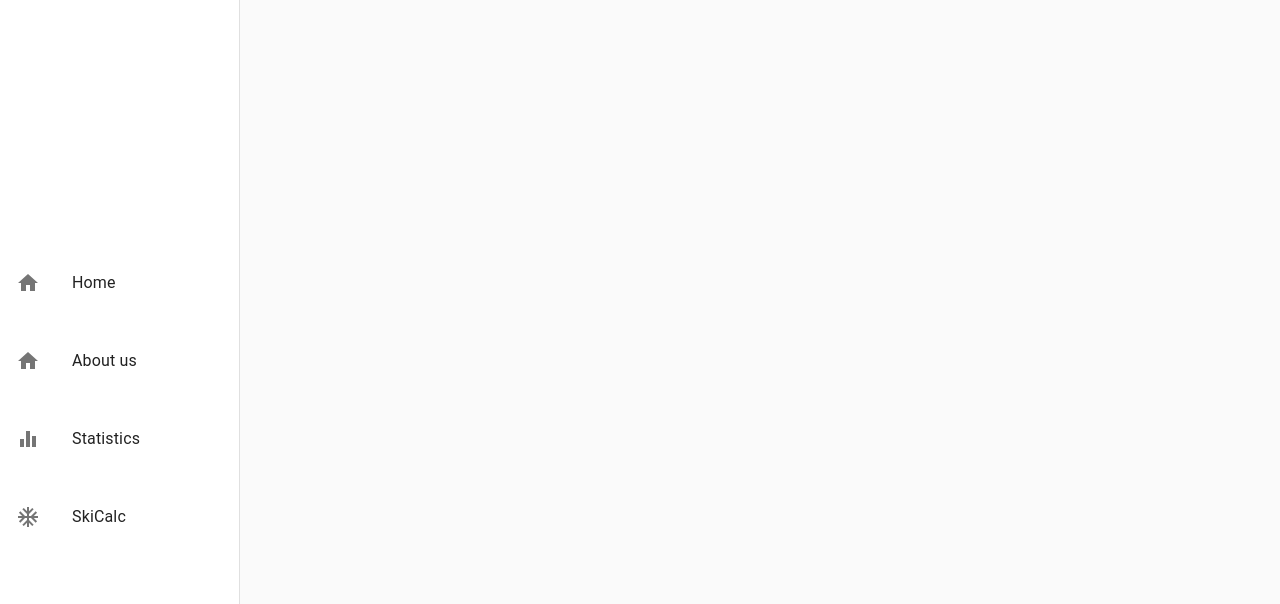
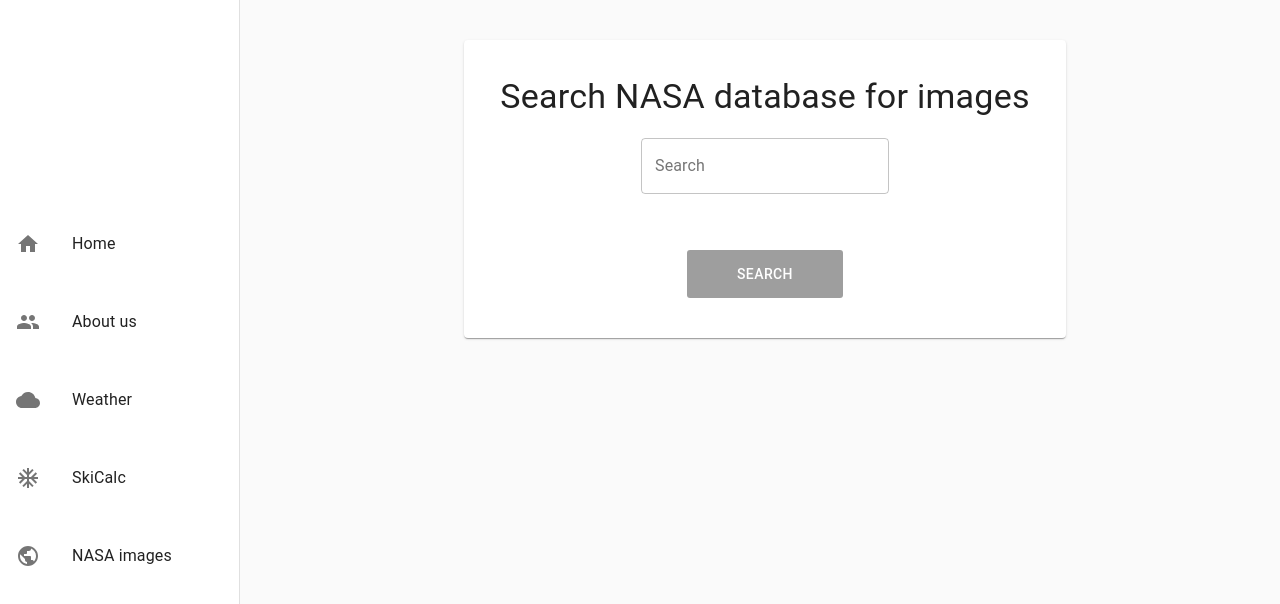
Before and after one commit to martti-n/ski-calc-react, a React (Create React App) app: page /nasa-search in a window 1280 px wide. Shown: the top 604 px of the page. Built offline with nearby package versions, Linux system fonts and the light colour scheme; grey boxes are pictures that could not be loaded.

Commit message:
added nasa page, working on weather

```diff
--- a/src/App.js
+++ b/src/App.js
@@ -6,13 +6,16 @@
 import HomeIcon from "@material-ui/icons/Home";
 import AcUnit from "@material-ui/icons/AcUnit";
 import Employees from "./Components/Pages/AboutUs/Employees";
-import Statistics from "./Components/Pages/Statistics";
+import Weather from "./Components/Pages/Weather";
 import SkiCalc from "./Components/SkiCalc/SkiCalc";
-import EqualizerIcon from "@material-ui/icons/Equalizer";
 import TopNav from "./Components/Navigation/TopNav";
 import useMediaQuery from "@material-ui/core/useMediaQuery";
 import theme from "./theme";
 import Home from "./Components/Pages/Home";
+import PublicIcon from "@material-ui/icons/Public";
+import NasaSearch from "./Components/Pages/NasaSearch/NasaSearch";
+import CloudIcon from '@material-ui/icons/Cloud';
+import PeopleIcon from '@material-ui/icons/People';
 
 const MyList = styled(List)({
   width: "100%",
@@ -72,19 +75,19 @@
                 <div className={classes.listItem}>
                   <ListItem button>
                     <ListItemIcon>
-                      <HomeIcon />
+                      <PeopleIcon />
                     </ListItemIcon>
                     <ListItemText primary={"About us"} />
                   </ListItem>
                 </div>
               </Link>
-              <Link to="/statistics">
+              <Link to="/weather">
                 <div className={classes.listItem}>
                   <ListItem button>
                     <ListItemIcon>
-                      <EqualizerIcon />
+                      <CloudIcon />
                     </ListItemIcon>
-                    <ListItemText primary={"Statistics"} />
+                    <ListItemText primary={"Weather"} />
                   </ListItem>
                 </div>
               </Link>
@@ -98,10 +101,20 @@
                   </ListItem>
                 </div>
               </Link>
+              <Link to="/nasa-search">
+                <div className={classes.listItem}>
+                  <ListItem button>
+                    <ListItemIcon>
+                      <PublicIcon />
+                    </ListItemIcon>
+                    <ListItemText primary={"NASA images"} />
+                  </ListItem>
+                </div>
+              </Link>
             </MyList>
           </Drawer>
         )}
-        <div style={{ display: "flex" }}>
+        <div style={{ display: "flex", paddingLeft: isMobile ? '0px' : '250px' }}>
           <Switch>
             <Route path="/" exact>
               <Home />
@@ -109,12 +122,17 @@
             <Route path="/about">
               <Employees />
             </Route>
-            <Route path="/statistics">
-              <Statistics />
+            <Route path="/weather">
+              <Weather />
             </Route>
             <Route path="/skicalc">
               <div className={classes.pageLayout}>
                 <SkiCalc />
+              </div>
+            </Route>
+            <Route path="/nasa-search">
+              <div className={classes.pageLayout}>
+                <NasaSearch />
               </div>
             </Route>
           </Switch>
--- a/src/Components/Pages/AboutUs/Employees.js
+++ b/src/Components/Pages/AboutUs/Employees.js
@@ -11,7 +11,6 @@
 const useStyles = makeStyles(() => ({
   pageLayout: {
     width: "100%",
-    paddingLeft: "250px",
   },
   center: {
     height: "100vh",
--- /dev/null
+++ b/src/Components/Pages/NasaSearch/NasaSearch.js
@@ -0,0 +1,101 @@
+import React from "react";
+import TextField from "@material-ui/core/TextField";
+import { styled, makeStyles } from "@material-ui/core/styles";
+import { Button, Typography, Card, CardActions, CardContent, Grid, CircularProgress } from "@material-ui/core";
+import axios from "axios";
+import NasaSearchItem from "./NasaSearchItem";
+// https://images-api.nasa.gov/search?q={query}&media_type=image
+
+const SearchButton = styled(Button)({
+  backgroundImage: "url(https://digitaladdictsblog.com/wp-content/uploads/2019/01/shutterstock_295846730.jpg)",
+  backgroundPosition: "center",
+  border: 0,
+  borderRadius: 3,
+  color: "white",
+  height: 48,
+  padding: "0 50px",
+  outline: "none !important",
+});
+
+const MyCard = styled(Card)({
+  maxWidth: "610px",
+  margin: "0 auto",
+  padding: "20px",
+});
+
+const useStyles = makeStyles(() => ({
+  center: {
+    padding: "20px 0",
+    display: "flex",
+    justifyContent: "center",
+    alignItems: "center",
+  },
+}));
+
+function NasaSearch() {
+  const [search, setSearch] = React.useState("");
+  const [results, setResults] = React.useState({ data: null, loading: false });
+  const classes = useStyles();
+  let content = null;
+
+  function getResults() {
+    if (search.length >= 3) {
+      setResults({ data: null, loading: true });
+      axios
+        .get(`https://images-api.nasa.gov/search?q=${search}&media_type=image`)
+        .then((response) => {
+          const {
+            data: {
+              collection: { items },
+            },
+          } = response;
+          setResults({ data: items, loading: false });
+        })
+        .catch((e) => {
+          setResults({ data: null, loading: false });
+        });
+    }
+    if (search.length < 3) {
+      setResults({ data: null, loading: false });
+    }
+  }
+
+  // TODO: condition for searches < 3 letters
+
+  if (results.loading) {
+    content = (
+      <div>
+        <CircularProgress />
+      </div>
+    );
+  }
+
+  if (results.data) {
+    content = results.data.map((result, key) => (
+      <Grid item xs={3} key={key}>
+        <NasaSearchItem result={result} />
+      </Grid>
+    ));
+  }
+
+  return (
+    <div>
+      <MyCard>
+        <CardContent>
+          <Typography variant="h4">Search NASA database for images</Typography>
+          <div className={classes.center}>
+            <TextField label="Search" variant="outlined" onChange={(e) => setSearch(e.target.value)} />
+          </div>
+        </CardContent>
+        <CardActions className={classes.center}>
+          <SearchButton onClick={() => getResults()}>search</SearchButton>
+        </CardActions>
+      </MyCard>
+      <Grid container spacing={2} style={{ marginTop: "15px" }} className={classes.center}>
+        {content}
+      </Grid>
+    </div>
+  );
+}
+
+export default NasaSearch;
--- /dev/null
+++ b/src/Components/Pages/NasaSearch/NasaSearchItem.js
@@ -0,0 +1,52 @@
+import React from "react";
+import { makeStyles } from "@material-ui/core/styles";
+import { Card, CardMedia, Tooltip, Modal } from "@material-ui/core";
+
+const useStyles = makeStyles(() => ({
+  media: {
+    height: 140,
+  },
+  card: {
+    cursor: "pointer",
+    transition: "all 0.3s",
+    "&:hover": {
+      transform: "scale(1.02)",
+    },
+  },
+  modal: {
+    display: "flex",
+    alignItems: "center",
+    justifyContent: "center",
+    outline: "none !important",
+  },
+  noOutline: {
+    outline: "none !important"
+  }
+}));
+
+const NasaSearchItem = (props) => {
+  const [open, setOpen] = React.useState(false);
+  const classes = useStyles();
+  const body = <img src={props.result.links[0].href} alt="broken" className={classes.noOutline}/>;
+
+  return (
+    <div>
+      <Card className={classes.card} onClick={() => setOpen(true)}>
+        <Tooltip placement="top-start" title={props.result.data[0].description}>
+          <CardMedia className={classes.media} image={props.result.links[0].href} />
+        </Tooltip>
+      </Card>
+      {open ? (
+        <Modal
+          className={classes.modal}
+          open={open}
+          onClose={() => setOpen(false)}
+        >
+          {body}
+        </Modal>
+      ) : null}
+    </div>
+  );
+};
+
+export default NasaSearchItem;
--- a/src/Components/Pages/Statistics.js
+++ /dev/null
@@ -1,20 +0,0 @@
-import React from 'react';
-import { Typography } from '@material-ui/core';
-import { useLocation } from 'react-router-dom';
-
-function Statistics() {
-
-const location = useLocation();
-
-const locationNameWithoutSlash = () => {
-  return location.pathname.substring(1);
-}
-
-  return (
-    <div>
-      <Typography variant="h3">These are the {locationNameWithoutSlash()}!</Typography>
-    </div>
-   );
-}
-
-export default Statistics;
--- /dev/null
+++ b/src/Components/Pages/Weather.js
@@ -0,0 +1,62 @@
+import React from 'react';
+import { Typography, Button, Select, MenuItem } from '@material-ui/core';
+import axios from 'axios';
+
+function Weather() {
+  const [tartuWeather, setTartuWeather] = React.useState({ data: null, loading: false });
+  const [selectedCity, setCity] = React.useState({ name: '', lat: '', lon: '' })
+  //https://api.met.no/weatherapi/locationforecast/2.0/compact?lat=60.10&lon=9.58
+
+  const cities = [
+    {
+      id: 1,
+      name: 'Tartu',
+      lat: '58.37',
+      lon: '26.72'
+    },
+    {
+      id: 2,
+      name: 'Tallinn',
+      lat: '59.43',
+      lon: '24.75'
+    },
+    {
+      id: 3,
+      name: 'New York',
+      lat: '40.73',
+      lon: '-73.93'
+    }
+  ]
+
+  function getTheWeather() {
+    setTartuWeather({ data: null, loading: true })
+
+    axios.get("https://api.met.no/weatherapi/locationforecast/2.0/compact?lat=58.37&lon=26.72")
+    .then((response) => {
+      const { data: { properties: { timeseries } } } = response;
+      const tartuWeatherNow = timeseries[0].data.instant.details;
+      setTartuWeather({ data: tartuWeatherNow, loading: false })
+    })
+    .catch((e) => {
+      console.log(e)
+    })
+  }
+
+  return (
+    <div>
+      <Typography variant="h3">This is the weather!</Typography>
+      <Select value={selectedCity.name} onChange={(e) => setCity(e.target.value)}>
+      { cities.map((city) => (
+        <MenuItem key={city.id} value={city}>
+          { city.name }
+        </MenuItem>
+      ))}
+      </Select>
+      <Button onClick={() => getTheWeather()}>
+        get weather
+      </Button>
+    </div>
+   );
+}
+
+export default Weather;
--- a/src/theme.js
+++ b/src/theme.js
@@ -17,12 +17,6 @@
     },
   },
   overrides: {
-    MuiInputLabel: {
-      formControl: {
-        right: "25%",
-        left: "30%",
-      },
-    },
     MuiButton: {
       root: {
         color: 'white',
```
